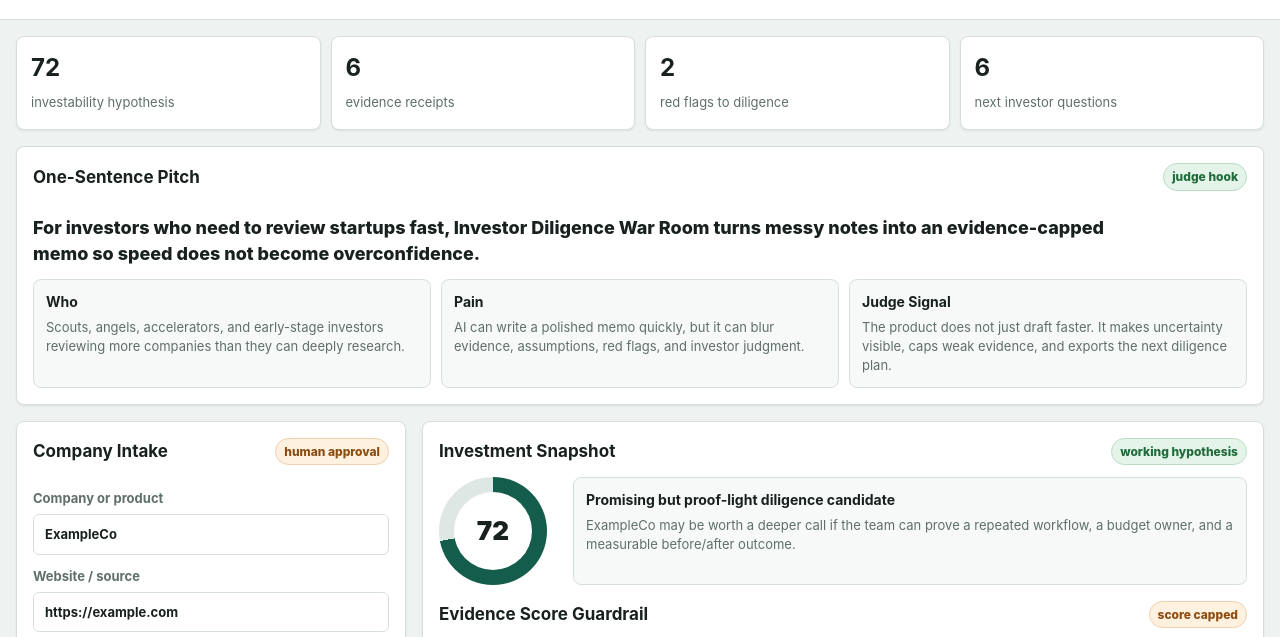
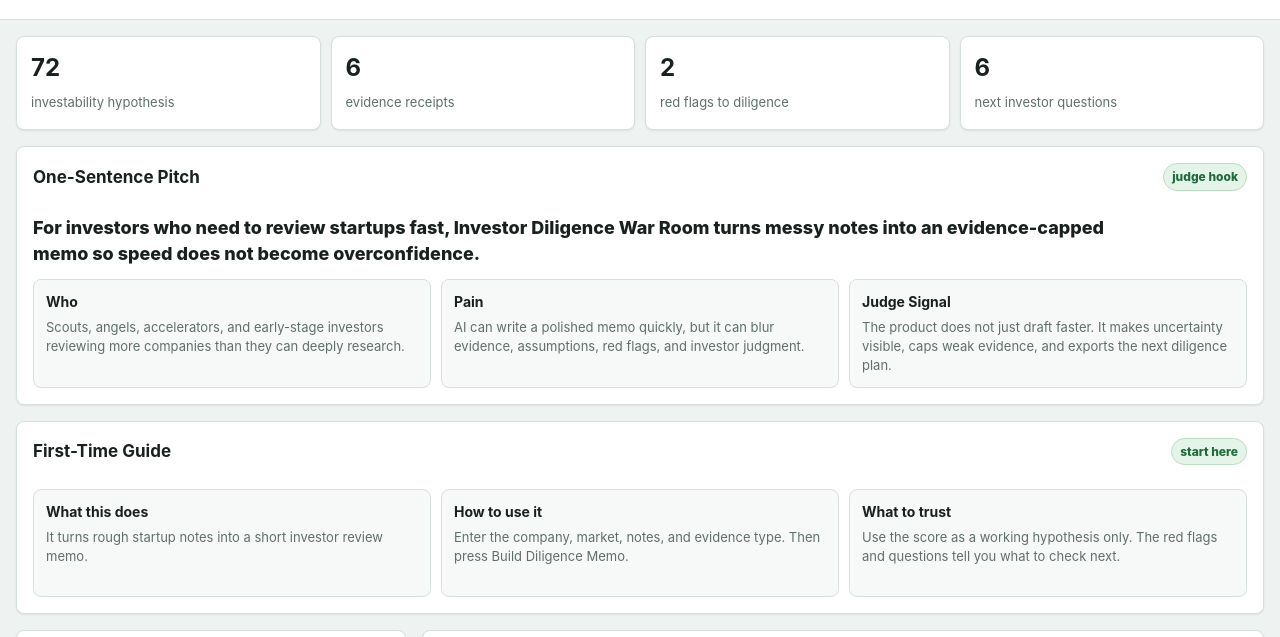
Before and after one commit to daideguchi/investor-diligence-war-room, a website: page index.html in a window 1280 px wide. Shown: the part 110-747 px from the top of the page. Drawn offline with Linux system fonts and the light colour scheme.

Commit message:
Add beginner-friendly Japanese guidance

```diff
--- a/index.html
+++ b/index.html
@@ -282,6 +282,18 @@
       </div>
     </section>
 
+    <section class="pitch-strip" aria-label="first time guide">
+      <div class="panel-title">
+        <h2>First-Time Guide</h2>
+        <span class="pill good">start here</span>
+      </div>
+      <div class="grid-3">
+        <div class="card"><h3>What this does</h3><p>It turns rough startup notes into a short investor review memo.</p></div>
+        <div class="card"><h3>How to use it</h3><p>Enter the company, market, notes, and evidence type. Then press Build Diligence Memo.</p></div>
+        <div class="card"><h3>What to trust</h3><p>Use the score as a working hypothesis only. The red flags and questions tell you what to check next.</p></div>
+      </div>
+    </section>
+
     <aside>
       <div class="stack">
         <div class="panel-title">
@@ -427,6 +439,14 @@
         'One-Sentence Pitch': '一言でいうと',
         'judge hook': '審査員向けの刺しどころ',
         'For investors who need to review startups fast, Investor Diligence War Room turns messy notes into an evidence-capped memo so speed does not become overconfidence.': '多くのスタートアップを素早く見る投資家のために、散らかったメモを「証拠で上限をかけた投資メモ」に変え、速さが過信に変わらないようにします。',
+        'First-Time Guide': 'はじめての方へ',
+        'start here': 'まずここを見る',
+        'What this does': '何をする道具か',
+        'It turns rough startup notes into a short investor review memo.': 'ざっくりしたスタートアップメモを、短い投資家向け確認メモに変えます。',
+        'How to use it': 'どう使うか',
+        'Enter the company, market, notes, and evidence type. Then press Build Diligence Memo.': '会社名、市場、メモ、証拠の種類を入れて、投資メモを作るボタンを押します。',
+        'What to trust': 'どこを信じるか',
+        'Use the score as a working hypothesis only. The red flags and questions tell you what to check next.': 'スコアは作業仮説として見ます。リスクと質問が、次に確認する場所です。',
         'Who': '誰のため',
         'Scouts, angels, accelerators, and early-stage investors reviewing more companies than they can deeply research.': '深く調べ切れない数の会社を見るスカウト、エンジェル、アクセラレーター、初期投資家のためです。',
         'Pain': '困りごと',
```
Also changed, not shown: README.ja.md (+17 -0 lines), media/investor-diligence-war-room-full.png, 1 other file.
